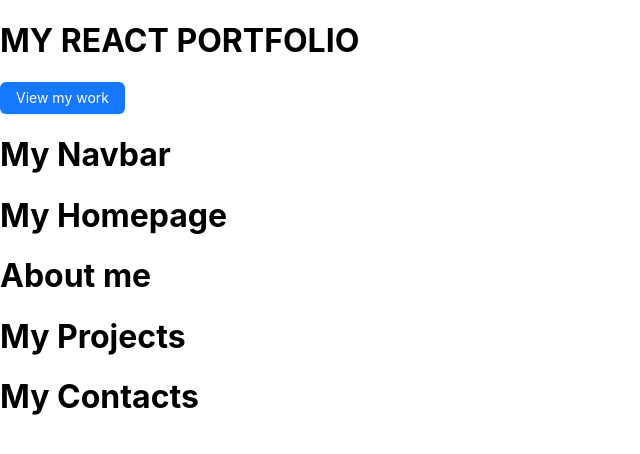
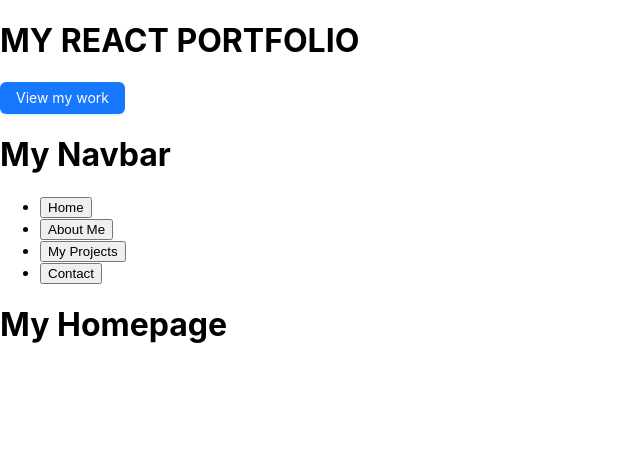
Before and after one commit to Atee-Michael/portfolio-react, a React (Create React App) app in the folder my-react-portfolio/: page / in a window 1280 px wide. Shown: the top 454 px of the page, without its empty margins (0-640 px from the left). Built offline with nearby package versions, Linux system fonts and the light colour scheme.

Commit message:
added state functions to navbar

```diff
--- a/my-react-portfolio/src/App.js
+++ b/my-react-portfolio/src/App.js
@@ -1,4 +1,4 @@
-import React from 'react';
+import React, { useState } from 'react';
 import './App.css';
 import Header from './components/Header'
 import Home from './components/Home'
@@ -9,15 +9,19 @@ import { Button } from 'antd';
 
 
 function App() {
+  const [selectedComponent, setSelectedComponent] = useState('Home') // sets the default component
   return (
     <div className="App">
      <h1>MY REACT PORTFOLIO</h1>
      <Button type="primary">View my work</Button>
-     <Header />
-     <Home />
-     <About />
-     <Projects />
-     <Contact />
+     <Header setSelectedComponent={setSelectedComponent}/>
+     <main>
+      {selectedComponent === 'Home' && <Home />}
+      {selectedComponent === 'About' && <About />}
+      {selectedComponent === 'Projects' && <Projects />}
+      {selectedComponent === 'Contact' && <Contact />}
+
+     </main>
     </div>
   );
 }
--- a/my-react-portfolio/src/components/Header.js
+++ b/my-react-portfolio/src/components/Header.js
@@ -4,8 +4,17 @@ import React from "react";
 
 function Header () {
     return (
+        <div>
         <h1>My Navbar</h1>
-
+        <nav>
+            <ul>
+                <li><button onClick={() => setSelectedComponent('Home')}>Home</button></li>
+                <li><button onClick={() => setSelectedComponent('About')}>About Me</button></li>
+                <li><button onClick={() => setSelectedComponent('Projects')}>My Projects</button></li>
+                <li><button onClick={() => setSelectedComponent('Contact')}>Contact</button></li>
+            </ul>
+        </nav>
+        </div>
 
     )
 }
```
